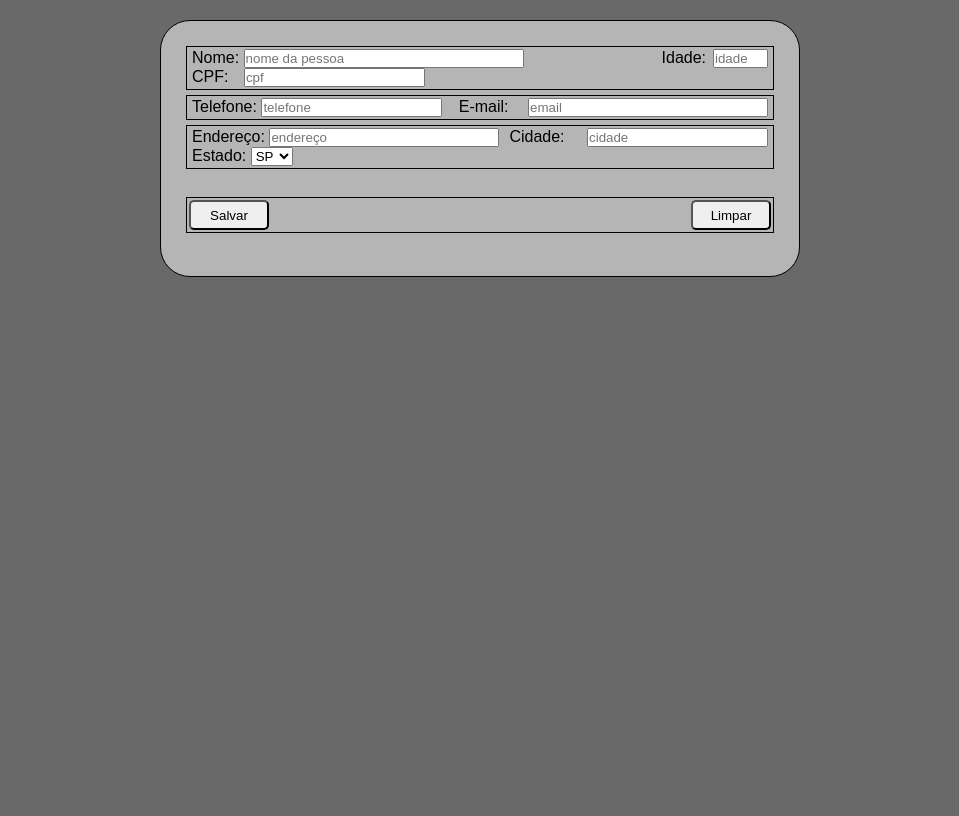
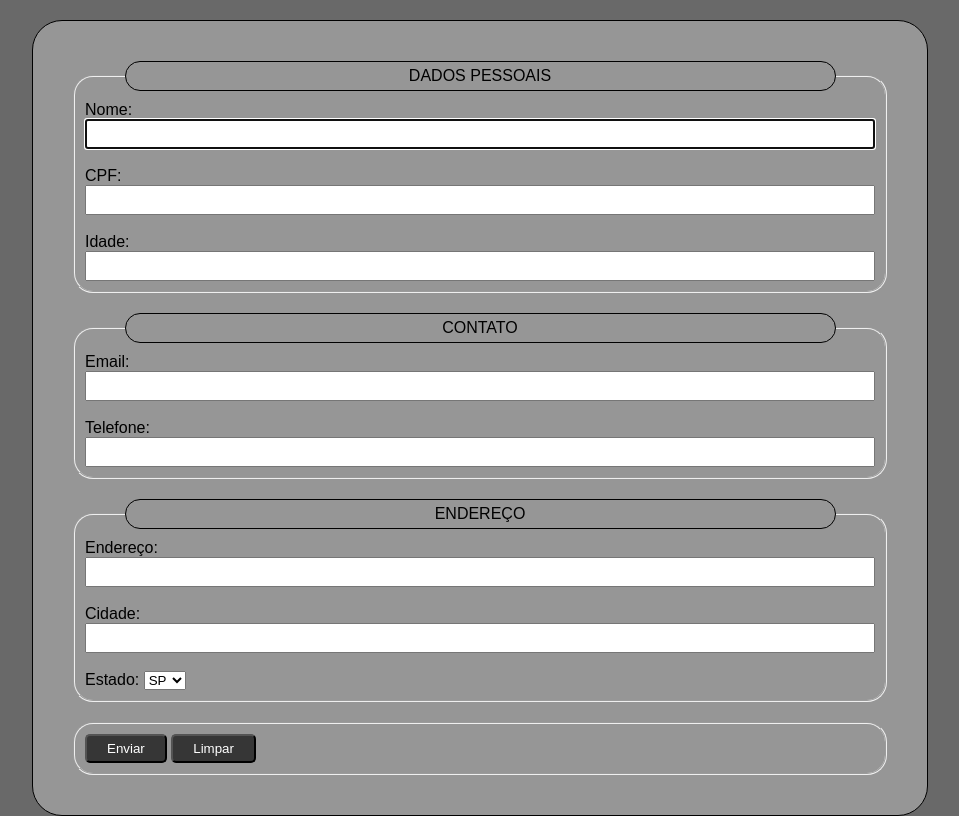
Before and after one commit to ivelcorvo/Cadastro_Em_Sessao, a PHP site: page /cadastro.php in a window 1280 px wide. Shown: the part 32-848 px from the top of the page, without its empty margins (160-1119 px from the left). Before the commit the page ends 309 px from the top, so only its background shows below. Run offline with PHP 8.4, Linux system fonts and the light colour scheme.

Commit message:
cadatro refeito do zero

```diff
--- a/_css/cadastro_estilo.css
+++ b/_css/cadastro_estilo.css
@@ -1,94 +1,41 @@
 /*===================================================================================*/
  /* |  CADASTRO |*/
 .cadastro{
-	justify-content: space-around;
+
 }
 
-.grup{
-	margin: 5px;
-	border: solid 1px #000000;
-	padding: 5px;
-	display: flex;
-	flex-wrap: wrap;
-	justify-content: space-between;
+fieldset{
+	margin: 20px;
+	border-radius: 20px;
+	-webkit-border-radius: 20px;
+	-moz-border-radius: 20px;
+	padding: 10px;
 }
 
-.elementos{
-	margin: 0 3px 0;
+fieldset legend{
+	width: 90%;
+	text-align: center;
+	border: 1px solid #000000;
+	border-radius: 30px;
+	-webkit-border-radius: 30px;
+	-moz-border-radius: 30px;
+	padding: 5px;
+}
+
+.campo{
+	width: 100%;
+	height: 30px;
 }
 
 /*===================================================================================*/
 /* inputs */
-#nome{
-	width: 280px;
-}
-#idade{
-	width: 55px;
-}
-/*----------------------------------------*/
-#email{
-	width: 240px;
-}
-/*----------------------------------------*/
-#endereco{
-	width: 230px
-}
+
 
 /*===================================================================*/
 /*                           MEDIA QUERIE                            */
 /*===================================================================*/
 
-@media only screen and (max-width: 1400px){
-	.grup{
-		padding: 2px;
-	}
-	/*===================================================================*/
-	#nome{
-		width: 280px;
-	}
-	#idade{
-		margin-left: 2.5px;
-	}
-	#cpf{
-		margin-left: 11px;
-	}
-	/*----------------------------------------*/
-	#email{
-		margin-left: 15px;
-	}
-	/*----------------------------------------*/
-	#cidade{
-		margin-left: 18px;
-	}
-}
 
-@media Only screen and (max-width: 500px){
-	.grup{
-		padding: 2px;
-	}
-	/*===================================================================*/
-	#nome{
-		width: 225px;
-	}
-	#cpf{
-		margin-left: 11px;
-	}
-	/*----------------------------------------*/
-	#email{
-		width: 207px;
-		margin-left: 15px;
-	}
-	/*----------------------------------------*/
-	#endereco{
-		width: 200px
-	}
-	#cidade{
-		margin-left: 18px;
-	}
-	#estado{
-		margin-left: 19px;
-	}
-}
 
 
 
--- a/_css/estilo.css
+++ b/_css/estilo.css
@@ -1,8 +1,3 @@
-/*
-margin: direita, esquerda;
-margin: superior, direita e esquerda, inferior;
-margin: superior, direita, inferior  esquerda;
-*/
 /*=======================================================================================================================*/
 /*  | GERAL |*/
 *{
@@ -23,97 +18,27 @@ h1{
 }
 
 .btn{
-	height: 30px;
-	width: 80px;
+	padding: 5px 20px;
 	border-radius: 5px;
-}
-
-/*=======================================================================================================================*/
-/*  | MENU || CABEÇALHO |*/
-
-.lbl-menu, ul.menu-movel, #check{
-	display: none;
-}
-
-/* desktop */
-nav{
-	height: 32px;
-	line-height: 32px;
-	margin-bottom:20px;
-	border-bottom: 1px solid #000000;
+	-webkit-border-radius: 5px;
+	-moz-border-radius: 5px;
 	background-color: #363636;
-	position: relative;
-}
-
-ul.menu{
-	width: 100%;
-	padding: 0 10px 0;
-	list-style-type: none;
-	display: flex;
-}
-
-ul.menu li{
-	text-align: left;
-}
-
-ul.menu li a{
-	padding: 0px 20px 0px;
-	color: steelblue;
-	text-decoration: none;
-	display: block;
-}
-
-ul.menu li a:hover{
-	background-color: rgba(0,0,0,0.1);
-	/*
 	color: #fff;
-	-moz-box-shadow: 0 3px 3px #ccc;    /*  deslocamento da sombra (horizontal,vertical,efeito de borrão, cor)
-	-webkit-box-shadow: 0 3px 3px #ccc ;
-	text-shadow: 0 0 5px #fff;   /*  deslocamento da sombra (horizontal,vertical,efeito de borrão, cor)  */
-}
-
-/* celular */
-
-.lbl-menu{
-	font-size: 30px;
-	padding-left: 10px;
-	color: #fff;
-}
-
-ul.menu-movel{
-	width: 35%;
-	margin-top: -200px;
-	background-color: #363636;
-}
-
-ul.menu-movel li{
-	text-align: center;
-	width: 100%;
-	border-bottom: 1px solid #000000;
-}
-
-ul.menu-movel li a{
-	display: block;
-	text-decoration: none;
-	color: #fff;
-}
-
-ul.menu-movel li a:hover{
-	background-color: rgba(0,0,0,0.1);
-}
-
-#check:checked ~ ul.menu-movel{
-	margin-top: 0;
 }
 
 /*=======================================================================================================================*/
  /*  | CONTEINER || PRINCIPAL  ||  CADASTRO |*/
  .conteiner{
-	width: 50%;
+	width: 70%;
 	margin: auto;
-	border: solid 1PX;
+}
+
+section.cadastro, section.principal, section.lista{
+	background-color: #969696; /*#B5B5B5;*/
+	border: 1px solid #000000;
 	border-radius: 30px;
-	background-color: #B5B5B5;
+	-webkit-border-radius: 30px;
+	-moz-border-radius: 30px;
 	padding: 20px;
 }
 
@@ -122,23 +47,8 @@ ul.menu-movel li a:hover{
 /*===================================================================*/
 
 @media only screen and (max-width: 1000px){
-	ul.menu{
-		display: none;
-	}
-	.lbl-menu, ul.menu-movel{
-		display: block;
-	}
-}
-
-@media only screen and (max-width: 800px){
 	.conteiner{
 		width: 80%;
-	}
-	ul.menu{
-		display: none;
-	}
-	.lbl-menu, ul.menu-movel{
-		display: block;
 	}
 }
 
@@ -146,45 +56,4 @@ ul.menu-movel li a:hover{
 	.conteiner{
 		width: 95%;
 	}
-	.lbl-menu, ul.menu-desktop{
-		display: none;
-	}
-	.lbl-menu, ul.menu-movel{
-		display: block;
-	}
 }
-
-/*=======================================================================================================================*/
-/*  (menu antes)
-
-ul .menu{
-	width: 100%;
-	margin-top: 1px;
-	border: 1px solid steelblue;
-	padding: 0;
-	list-style: none;
-	float: left;
-}
-
-.menu li{
-	position: relative;   /* para posicionar um sub-menu futuramente
-	float: left;
-	border-right: 1px solid #c0c0c;
-}
-
-.menu li a{
-	color: steelblue;
-	text-decoration: none;
-	padding: 5px 10px;
-	display: block;
-}
-
-.menu li a:hover{
-	background: #333;
-	color: #fff;
-	-moz-box-shadow: 0 3px 3px #ccc;    /*  deslocamento da sombra (horizontal,vertical,efeito de borrão, cor)
-	-webkit-box-shadow: 0 3px 3px #ccc ;
-	text-shadow: 0 0 5px #fff;   /*  deslocamento da sombra (horizontal,vertical,efeito de borrão, cor)
-}
-
-*/
--- a/cadastro.php
+++ b/cadastro.php
@@ -1,6 +1,5 @@
 <?php
 	require_once('estados.php');
-
 ?>
 
 <!DOCTYPE html>
@@ -8,11 +7,12 @@
 	<head>
 		<meta charset='utf-8'>
         <meta name='author' content='Levi Alves'>
-        <meta name='description' name='Cadastro'>
+        <meta name='description' content='Cadastro'>
         <meta name='robots' content='index, nofollow'>
         <meta name='viewport' content='width=device-width, initial-scale=1.0'>
         <meta http-equiv='X-UA-Compatible' content='ie=edge'>
 		<title>php</title>
+		<link rel='stylesheet' type="text/css" href='_css/menu.css'>
 		<link rel='stylesheet' type="text/css" href='_css/estilo.css'>
 		<link rel='stylesheet' type="text/css" href='_css/cadastro_estilo.css'>
 	</head>
@@ -23,7 +23,7 @@
 				<ul class="menu">
 					<li><a href="index.php">Home</a></li>
 					<li><a href="lista.php">Listar</a></li>
-					<li><a href="cadastro.php">Cadastro</a></li>
+					<li><a href="#">Cadastro</a></li>
 				</ul>
 				<!-- menu para aparelhos moveis -->
 				<label class='lbl-menu' for='check'>&#8801;</label>
@@ -31,92 +31,52 @@
 				<ul class="menu-movel">
 					<li><a href="index.php">Home</a></li>
 					<li><a href="lista.php">Listar</a></li>
-					<li><a href="cadastro.php">Cadastro</a></li>
+					<li><a href="#">Cadastro</a></li>
 				</ul>
 			</nav>
 		</header>
 
-		<div class='conteiner'>
-			<section class='principal'>
-				<form method="post" action="salvar.php">
-
-					<div class="cadastro">
-
-						<div class="grup">
-							<div class='elementos'>
-							<label for="name">Nome: </label>
-							<input type="text" name="nome" id="nome"
-									class="input-nome" placeholder="nome da pessoa"
-									value="">
-							</div>
-
-							<div class='elementos'>
+		<section class="cadastro conteiner">
+			<form action="salvar.php" method="post">
+				<fieldset class="">
+					<legend>DADOS PESSOAIS</legend>
+					<label for="nome">Nome: </label>
+					<input type="text" name="nome" id="nome" class="campo" required autofocus><br><br>
+					<label for="cpf">CPF: </label>
+					<input type="text" name="cpf" id="cpf" class="campo" required><br><br>
 					<label for="idade">Idade: </label>
-							<input type="number" name="idade" id="idade"
-									class="input-idade" placeholder="idade"
-									value="">
-							</div>
-
-							<div class='elementos'>
-							<label for="cpf">CPF: </label>
-							<input type="text" name="cpf" id="cpf"
-									class="input-cpf" placeholder="cpf"
-									value="">
-							</div>
-						</div>
-						<div class="grup">
-						    <div class='elementos'>
+					<input type="number" name="idade" id="idade" class="campo" required>
+				</fieldset>
+				<fieldset class="">
+					<legend>CONTATO</legend>
+					<label for="email">Email: </label>
+					<input type="text" name="email" id="email" class="campo" required><br><br>
 					<label for="telefone">Telefone: </label>
-							<input type="text" name="telefone" id="telefone"
-									class="input-telefone" placeholder="telefone"
-									value="">
-							</div>
-
-							<div class='elementos'>
-							<label for="email">E-mail:</label>
-							<input type="text" name="email" id="email"
-								   class="input-email" placeholder="email"
-								   value="">
-							</div>
-						</div>
-						<div class="grup">
-							<div class='elementos'>
-							<label for="endereco">Endereço:</label>
-							<input type="text" name="endereco" id="endereco"
-								   class="input-endereco" placeholder="endereço"
-								   value="">
-							</div>
-
-							<div class='elementos'>
-							<label for="cidade">Cidade:</label>
-							<input type="text" name="cidade" id="cidade"
-								   class="input-cidade" placeholder="cidade"
-								   value="">
-							</div>
-
-							<div class='elementos'>
-							<label for="estado">Estado:</label>
+					<input type="text" name="telefone" id="telefone" class="campo" required>
+				</fieldset>
+				<fieldset>
+					<legend>ENDEREÇO</legend>
+					<label for="endereco">Endereço: </label>
+					<input type="text" name="endereco" id="endereco" class="campo" required><br><br>
+					<label for="cidade">Cidade: </label>
+					<input type="text" name="cidade" id="cidade" class="campo" required><br><br>
+					<label for="estado">Estado: </label>
 					<select name="estado" id="estado">
 						<?php
 							foreach($estados as $i => $uf){
-										echo"<option value=\"$i\">$uf</option>";
+								echo"<option value='$i'>$uf</option>";
 							}
 						?>
 					</select>
-							</div>
-						</div>
-						</br>
-						<div class="grup">
-							<button type="submit" class="btn">Salvar</button>
+				</fieldset>
+				<fieldset>
+					<button type="submit" class="btn">Enviar</button>
 					<button type="reset" class="btn">Limpar</button>
-						</div>
-					</div>
+				</fieldset>
+			</form>
+		</section>
 
-				</form>
-				</br>
 
-			</section>
-		</div>
 		<footer>
 		<footer>
 	</body>
```
Also changed, not shown: _css/menu.css (added, +96 -0 lines), index.php (+8 -8 lines), lista.php (+10 -8 lines). Lines whose indentation alone changed are shown as unchanged.
